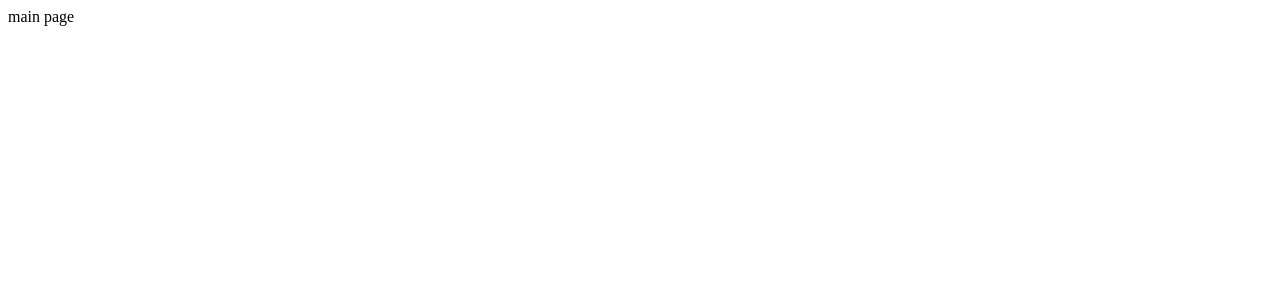
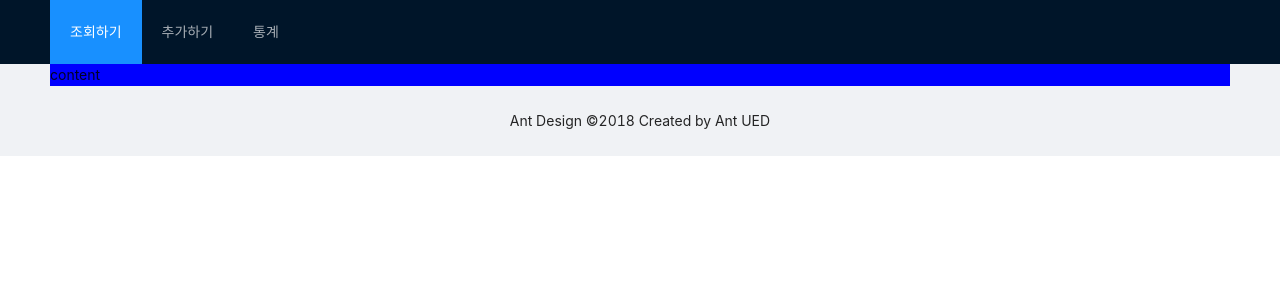
Before and after one commit to Jeff-Ahn/capstone-design-2, a React (Create React App) app in the folder admin-web/: page / in a window 1280 px wide. Shown: the top 300 px of the page. Built offline with nearby package versions, Linux system fonts and the light colour scheme.

Commit message:
feat: 기본 프론트 화면 구성

```diff
--- a/admin-web/package.json
+++ b/admin-web/package.json
@@ -44,6 +44,7 @@
     ]
   },
   "devDependencies": {
+    "@types/styled-components": "^5.1.16",
     "@typescript-eslint/eslint-plugin": "^5.5.0",
     "@typescript-eslint/parser": "^5.5.0",
     "eslint-config-prettier": "^8.3.0",
--- a/admin-web/src/App.tsx
+++ b/admin-web/src/App.tsx
@@ -1,4 +1,5 @@
 import { BrowserRouter, Routes, Route } from 'react-router-dom';
+import ErrorPage from './pages/ErrorPage';
 import LoginPage from './pages/LoginPage';
 import MainPage from './pages/MainPage';
 
@@ -8,6 +9,7 @@ function App() {
       <Routes>
         <Route path="/" element={<MainPage />} />
         <Route path="/login" element={<LoginPage />} />
+        <Route path="*" element={<ErrorPage />} />
       </Routes>
     </BrowserRouter>
   );
--- a/admin-web/src/index.tsx
+++ b/admin-web/src/index.tsx
@@ -2,6 +2,7 @@ import { StrictMode } from 'react';
 import ReactDOM from 'react-dom';
 import App from './App';
 import reportWebVitals from './reportWebVitals';
+import 'antd/dist/antd.css';
 
 ReactDOM.render(
   <StrictMode>
--- /dev/null
+++ b/admin-web/src/pages/ErrorPage.tsx
@@ -0,0 +1,7 @@
+import { ReactElement } from 'react';
+
+function ErrorPage(): ReactElement {
+  return <div>404 Not Found</div>;
+}
+
+export default ErrorPage;
--- a/admin-web/src/pages/MainPage.tsx
+++ b/admin-web/src/pages/MainPage.tsx
@@ -1,7 +1,34 @@
 import { ReactElement } from 'react';
+import { Layout, Menu } from 'antd';
+import styled from 'styled-components';
 
+const { Header, Content, Footer } = Layout;
+
+const navs = ['조회하기', '추가하기', '통계'];
 function MainPage(): ReactElement {
-  return <div>main page</div>;
+  return (
+    <Layout className="layout">
+      <Header>
+        <div className="logo" />
+        <Menu theme="dark" mode="horizontal" defaultSelectedKeys={[navs[0]]}>
+          {navs.map(nav => (
+            <Menu.Item key={nav}>{nav}</Menu.Item>
+          ))}
+        </Menu>
+      </Header>
+      <Content style={{ padding: '0 50px' }}>
+        <Block>content</Block>
+      </Content>
+      <Footer style={{ textAlign: 'center' }}>
+        Ant Design ©2018 Created by Ant UED
+      </Footer>
+    </Layout>
+  );
 }
 
+const Block = styled.div`
+  display: flex;
+  margin: 0 auto;
+  background-color: blue;
+`;
 export default MainPage;
```
Also changed, not shown: 1 other file (tests, documents, lock files or other folders).
